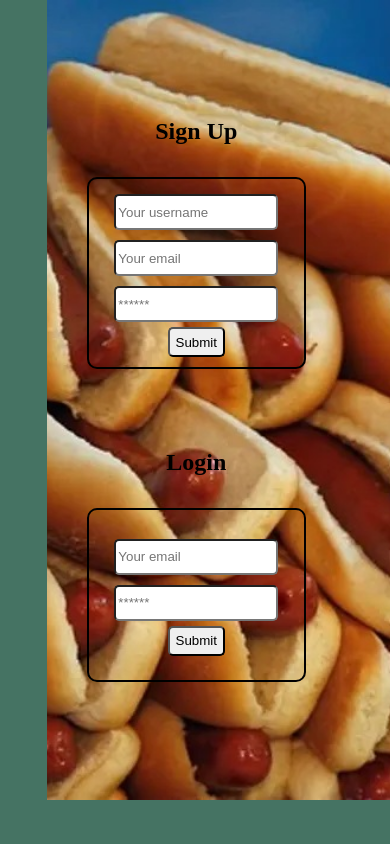
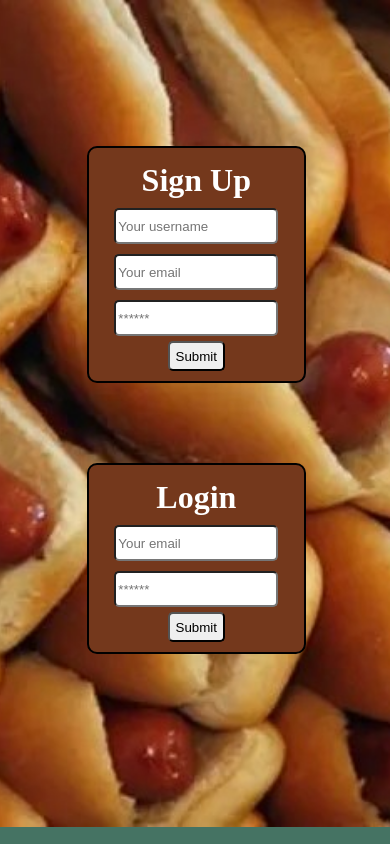
Before and after one commit to mstrnes2/to-be-frank, a React (Vite) app in the folder client/: page /LoginPage in a window 390 px wide. Shown: the top 844 px of the page. Built offline with nearby package versions, Linux system fonts and the light colour scheme.

Commit message:
Continued styling login page

```diff
--- a/client/src/App.css
+++ b/client/src/App.css
@@ -12,10 +12,10 @@ html {
 	padding: 0;
 }
 
-html, body {
+html,
+body {
 	height: 100%;
 }
-
 
 .background {
 	background-image: url(/WeinerDog.jpg);
@@ -47,7 +47,7 @@ html, body {
 	background-position: center;
 	background-repeat: no-repeat;
 	height: 100vh;
-	position: absolute;
+	/* position: absolute; */
 	width: 100%;
 
 }
@@ -56,15 +56,19 @@ html, body {
 	display: flex;
 	flex-direction: row;
 	justify-content: center;
-	margin-top: 5%;
   text-align: center;
 	font-size: 2rem;
 	flex-wrap: wrap;
 	opacity: 100%;
+  padding-top: 10%;
 }
 
 .card {
 	margin: 40px;
+}
+
+.card h4 {
+  font-weight: bold;
 }
 
 .form {
@@ -73,11 +77,19 @@ html, body {
 	justify-content: space-around;
 	align-items: center;
 	border: 2px black solid;
-	min-height: 200px;
+	min-height: 250px;
 	min-width: 300px;
 	border-radius: 10px;
 	padding: 10px;
 	opacity: 100%;
+  background-color: #74381C;
+}
+
+.form h4 {
+  font-size: 2rem;
+  margin: 4px;
+  font-weight: 900;
+  color: white;
 }
 
 .form-input {
@@ -113,9 +125,11 @@ html, body {
 		min-height: auto;
 		margin: 0;
 		font-size: 1.5rem;
-    margin-left: 12%;
+		padding-left: 12%;
+		padding-top: 0px;
+		padding-bottom: 7%;
+	}
 
-	}
 	.login-background {
 		position: relative;
 		height: 800px;
--- a/client/src/components/Login.jsx
+++ b/client/src/components/Login.jsx
@@ -45,8 +45,7 @@ const Login = (props) => {
     <main >
       <div  >
         <div className="card">
-          <h4>Login</h4>
-          <div className="card-body">
+                    <div className="card-body">
             {data ? (
               <p>
                 Success! You may now head{' '}
@@ -54,6 +53,8 @@ const Login = (props) => {
               </p>
             ) : (
               <form className='form' onSubmit={handleFormSubmit}>
+              <h4>Login</h4>
+
                 <input
                   className="form-input"
                   placeholder="Your email"
--- a/client/src/components/Signup.jsx
+++ b/client/src/components/Signup.jsx
@@ -42,7 +42,7 @@ const Signup = () => {
     <main>
       <div>
         <div className="card">
-          <h4 >Sign Up</h4>
+
           <div className="card-body">
             {data ? (
               <p>
@@ -51,6 +51,8 @@ const Signup = () => {
               </p>
             ) : (
               <form className='form' onSubmit={handleFormSubmit}>
+              <h4>Sign Up</h4>
+
                 <input
                   className="form-input"
                   placeholder="Your username"
```
Also changed, not shown: client/public/hotdogs.jpg. Lines whose indentation alone changed are shown as unchanged.
